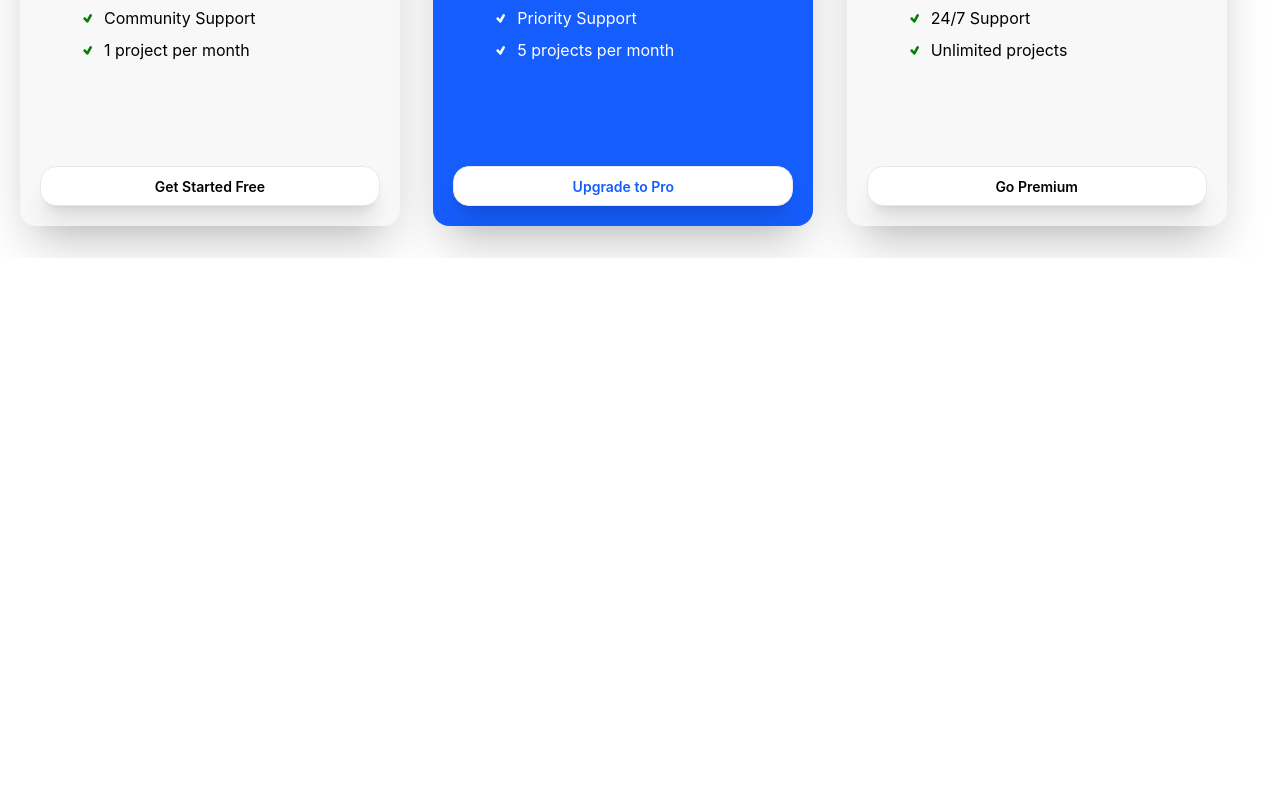
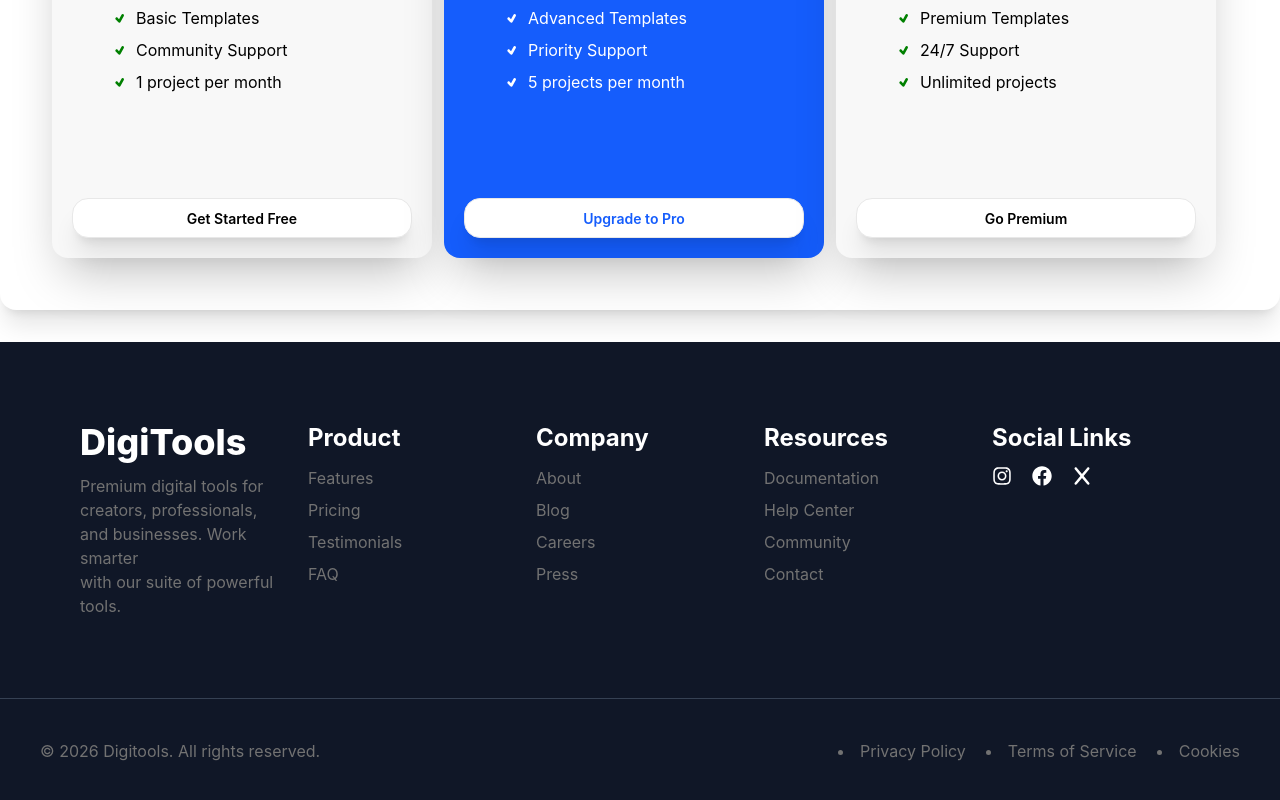
Before and after one commit to tanmaysharma46/digitools-web-app, a React (Vite) app: page / in a window 1280 px wide. Shown: the part 2414-3214 px from the top of the page. Before the commit the page ends 2672 px from the top, so only its background shows below. Built offline with nearby package versions, Linux system fonts and the light colour scheme.

Commit message:
complete footer section

```diff
--- a/src/App.jsx
+++ b/src/App.jsx
@@ -53,12 +53,13 @@ function App() {
       </header>
       <main>
         <Tabs carts={carts} setCarts={setCarts} productsPromise={productsPromise} />
+        <Pricing pricingPromise={pricingPromise} />
+
 
       </main>
 
 
       <footer>
-        <Pricing pricingPromise={pricingPromise} />
         <Footer />
       </footer>
 
--- a/src/components/cart/Cart.jsx
+++ b/src/components/cart/Cart.jsx
@@ -23,7 +23,8 @@ const Cart = ({ carts, setCarts }) => {
 
     return (
         <>
-        {
+        <div className=' container mx-auto rounded-2xl p-5 bg-base-100 shadow-2xl'>
+            {
             carts.length===0 ?
             <div className=' bg-base-100 shadow-2xl rounded-2xl bg-blue-300 text-white container mx-auto '>
                 <p className=' p-5 rounded-2xl text-4xl text-center font-bold'>Cart is empty</p>
@@ -54,6 +55,7 @@ const Cart = ({ carts, setCarts }) => {
             </div>
         </div>
         }
+        </div>
         </>
 
     );
--- a/src/components/footer/Footer.jsx
+++ b/src/components/footer/Footer.jsx
@@ -1,9 +1,71 @@
 import React from 'react';
+import { FaFacebook, FaInstagram } from 'react-icons/fa';
+import { FaX } from 'react-icons/fa6';
 
 const Footer = () => {
     return (
-        <div>
+        <div className='bg-[#101727] text-white'>
+            <div className='grid grid-cols-1 sm:grid-cols-2 md:grid-cols-3 lg:grid-cols-5 gap-5 p-10 md:p-20'>
+                <div>
+                    <h1 className='text-3xl md:text-4xl font-extrabold'>DigiTools</h1>
+                    <p className='text-[#727272] mt-3 text-sm md:text-base'>
+                        Premium digital tools for creators, professionals, <br />
+                        and businesses. Work smarter <br /> with our suite of powerful tools.
+                    </p>
+                </div>
 
+                <div>
+                    <h1 className='font-bold text-xl md:text-2xl mb-3'>Product</h1>
+                    <ul className='text-[#727272] space-y-2'>
+                        <li><a href="">Features</a></li>
+                        <li><a href="">Pricing</a></li>
+                        <li><a href="">Testimonials</a></li>
+                        <li><a href="">FAQ</a></li>
+                    </ul>
+                </div>
+
+                <div>
+                    <h1 className='font-bold text-xl md:text-2xl mb-3'>Company</h1>
+                    <ul className='text-[#727272] space-y-2'>
+                        <li><a href="">About</a></li>
+                        <li><a href="">Blog</a></li>
+                        <li><a href="">Careers</a></li>
+                        <li><a href="">Press</a></li>
+                    </ul>
+                </div>
+
+                <div>
+                    <h1 className='font-bold text-xl md:text-2xl mb-3'>Resources</h1>
+                    <ul className='text-[#727272] space-y-2'>
+                        <li><a href="">Documentation</a></li>
+                        <li><a href="">Help Center</a></li>
+                        <li><a href="">Community</a></li>
+                        <li><a href="">Contact</a></li>
+                    </ul>
+                </div>
+
+                <div>
+                    <h1 className='font-bold text-xl md:text-2xl mb-3'>Social Links</h1>
+                    <ul className='flex gap-5 text-white mt-3'>
+                        <li><FaInstagram size={20} /></li>
+                        <li><FaFacebook size={20} /></li>
+                        <li><FaX size={20} /></li>
+                    </ul>
+                </div>
+            </div>
+
+            <hr className='border-gray-700' />
+
+            <div className='flex flex-col md:flex-row text-[#727272] p-5 md:p-10 justify-between items-center'>
+                <div>
+                    <h1>© 2026 Digitools. All rights reserved.</h1>
+                </div>
+                <div className='flex gap-5 mt-3 md:mt-0'>
+                    <li>Privacy Policy</li>
+                    <li>Terms of Service</li>
+                    <li>Cookies</li>
+                </div>
+            </div>
         </div>
     );
 };
--- a/src/components/pricingSection/Pricing.jsx
+++ b/src/components/pricingSection/Pricing.jsx
@@ -6,7 +6,7 @@ const Pricing = ({pricingPromise}) => {
     const price=use(pricingPromise);
     return (
 
-        <div className='container m-8 mx-auto'>
+        <div className='container bg-base-100 p-8 rounded-2xl shadow-xl m-8 mx-auto'>
             <h2 className='font-extrabold text-[#101727] text-[48px] text-center'>Simple, Transparent Pricing</h2>
             <p className='text-center text-[#627382]'>Choose the plan that fits your needs. Upgrade or downgrade anytime.</p>
 
@@ -20,52 +20,7 @@ const Pricing = ({pricingPromise}) => {
       </div>
 
 
-        {/* <div className='grid grid-cols-1 m-5 md: grid grid-cols-3'>
-            <div className='w-[380px] h-[448px] p-5 bg-base-200 shadow-2xl  rounded-2xl'>
-                <h1 className='font-bold text-[24px]'>Starter</h1>
-                <p>Perfect for getting started</p>
-                <p><span className='font-bold text-3xl'>$0</span>/Month</p>
-                <ul className='p-5 m-5 space-y-2'>
-                    <li className='flex'><TiTick  className='mr-2' color="green"></TiTick>Access to 10 free tools</li>
-                    <li className='flex'><TiTick className='mr-2' color="green"></TiTick>Basic Templates</li>
-                    <li className='flex'><TiTick className='mr-2' color="green"></TiTick>Community Support </li>
-                    <li className='flex'><TiTick className='mr-2' color="green"></TiTick>1 project per month</li>
-                </ul>
-                <button className='w-full btn
-                rounded-2xl bg-base-100 shadow-xl'>
-                    Get Started Free
-                </button>
-            </div>
-            <div className='w-[380px] bg-gradient-to-r text-white from-[#4F39F6] to-[#9514FA] h-[448px] p-5 bg-base-200 shadow-2xl  rounded-2xl'>
-                <h1 className='font-bold text-[24px]'>Starter</h1>
-                <p>Perfect for getting started</p>
-                <p><span className='font-bold text-3xl'>$0</span>/Month</p>
-                <ul className='p-5 m-5 space-y-2'>
-                    <li className='flex'><TiTick  className='mr-2' color="green"></TiTick>Access to 10 free tools</li>
-                    <li className='flex'><TiTick className='mr-2' color="green"></TiTick>Basic Templates</li>
-                    <li className='flex'><TiTick className='mr-2' color="green"></TiTick>Community Support </li>
-                    <li className='flex'><TiTick className='mr-2' color="green"></TiTick>1 project per month</li>
-                </ul>
-                <button className='btn text-blue-500 w-full rounded-2xl'>
-                    Get Started Free
-                </button>
-            </div>
-            <div className='w-[380px]  h-[448px] p-5 bg-base-200 shadow-2xl  rounded-2xl'>
-                <h1 className='font-bold text-[24px]'>Starter</h1>
-                <p>Perfect for getting started</p>
-                <p><span className='font-bold text-3xl'>$0</span>/Month</p>
-                <ul className='p-5 m-5 space-y-2'>
-                    <li className='flex'><TiTick  className='mr-2' color="green"></TiTick>Access to 10 free tools</li>
-                    <li className='flex'><TiTick className='mr-2' color="green"></TiTick>Basic Templates</li>
-                    <li className='flex'><TiTick className='mr-2' color="green"></TiTick>Community Support </li>
-                    <li className='flex'><TiTick className='mr-2' color="green"></TiTick>1 project per month</li>
-                </ul>
-                <button className='w-full btn
-                rounded-2xl bg-base-100 shadow-xl'>
-                    Get Started Free
-                </button>
-            </div>
-        </div> */}
+
         </div>
     );
 };
```
